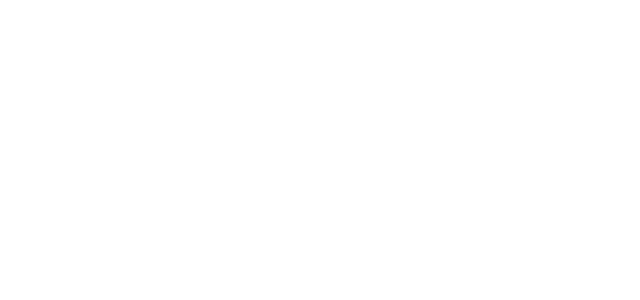
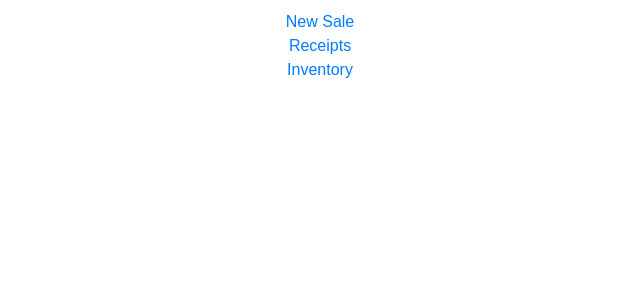
Before and after one commit to coryjquirk/cart-croc, a React (Create React App) app in the folder client/: page /home in a window 1280 px wide. Shown: the top 300 px of the page, without its empty margins (255-895 px from the left). Built offline with nearby package versions, Linux system fonts and the light colour scheme.

Commit message:
homepage links

```diff
--- a/client/src/pages/HomePage.js
+++ b/client/src/pages/HomePage.js
@@ -4,7 +4,12 @@
 const Home = () => {
   return (
     <Container fluid>
-        {/* module in here */}
+      <a href="/newsale">New Sale</a>
+      <br />
+      <a href="/receipts">Receipts</a>
+      <br />
+      <a href="/inventory">Inventory</a>
+      <br />
     </Container>
   );
 };
```
Also changed, not shown: 1 other file (tests, documents, lock files or other folders).
